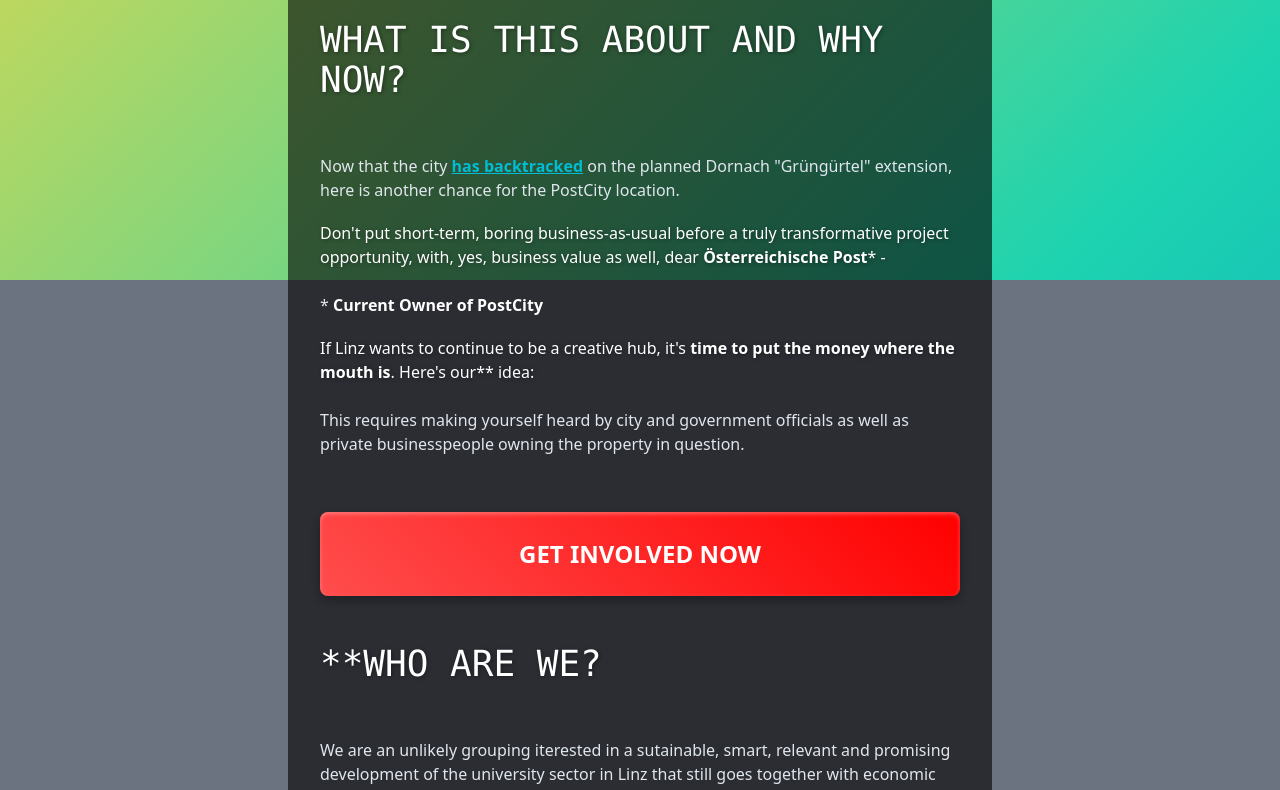
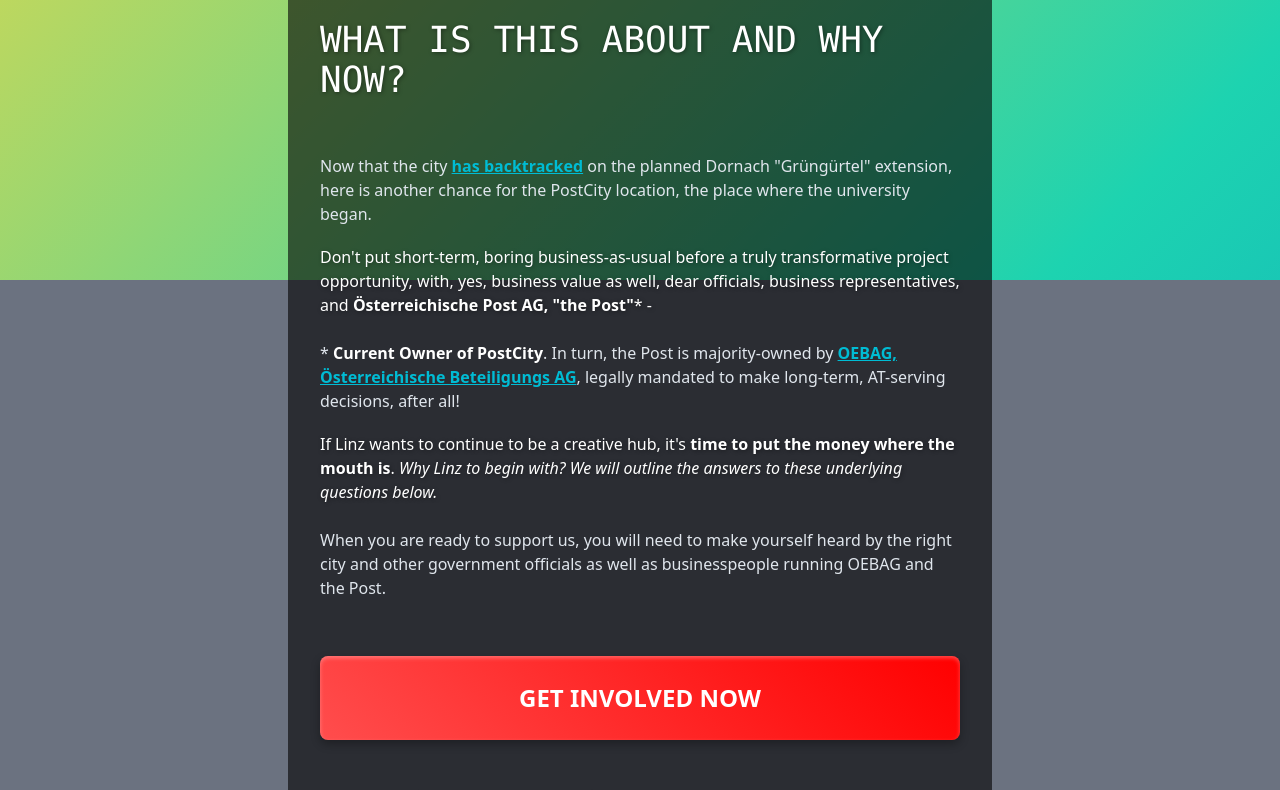
Before and after one commit to heseltime/postuni, a Nuxt app: page / in a window 1280 px wide. Shown: the part 716-1506 px from the top of the page. Built offline with nearby package versions, Linux system fonts and the light colour scheme.

Commit message:
Update package with node js flag

```diff
--- a/layouts/default.vue
+++ b/layouts/default.vue
@@ -29,12 +29,12 @@
       <div class="highlight-text-intro pb-64 text-center">
       <h3 class="text-4xl uppercase mb-4 font-mono text-white-400 pt-12">What is this about and why now?</h3>
       <h5 class="text-md text-white-400">
-        Now that the city <a href="https://www.nachrichten.at/politik/landespolitik/stadt-linz-zieht-bei-der-umwidmung-fuer-die-itu-die-notbremse;art383,3989606?utm_source=browser&utm_medium=push-notification&utm_campaign=cleverpush-1728293690" target="_blank">has backtracked</a> on the planned Dornach "Grüngürtel" extension, here is another chance for the PostCity location.
+        Now that the city <a href="https://www.nachrichten.at/politik/landespolitik/stadt-linz-zieht-bei-der-umwidmung-fuer-die-itu-die-notbremse;art383,3989606?utm_source=browser&utm_medium=push-notification&utm_campaign=cleverpush-1728293690" target="_blank">has backtracked</a> on the planned Dornach "Grüngürtel" extension, here is another chance for the PostCity location, the place where the university began.
       </h5>
-      <h3 class="text-md text-gray-300">Don't put short-term, boring business-as-usual before a truly transformative project opportunity, with, yes, business value as well, dear <b>Österreichische Post</b>* -</h3>
-      <h4 class="text-md text-gray-300">* <b>Current Owner of PostCity</b></h4>
-      <h3 class="text-md text-gray-300">If Linz wants to continue to be a creative hub, it's <b>time to put the money where the mouth is</b>. Here's our** idea:</h3>
-      <h4 class="text-md text-gray-300">This requires making yourself heard by city and government officials as well as private businesspeople owning the property in question.</h4>
+      <h3 class="text-md text-gray-300">Don't put short-term, boring business-as-usual before a truly transformative project opportunity, with, yes, business value as well, dear officials, business representatives, and <b>Österreichische Post AG, "the Post"</b>* -</h3>
+      <h4 class="text-md text-gray-300">* <b>Current Owner of PostCity</b>. In turn, the Post is majority-owned by <a href="https://oebag.gv.at">OEBAG, Österreichische Beteiligungs AG</a>, legally mandated to make long-term, AT-serving decisions, after all!</h4>
+      <h3 class="text-md text-gray-300">If Linz wants to continue to be a creative hub, it's <b>time to put the money where the mouth is</b>. <i>Why Linz to begin with? We will outline the answers to these underlying questions below.</i></h3>
+      <h4 class="text-md text-gray-300">When you are ready to support us, you will need to make yourself heard by the right city and other government officials as well as businesspeople running OEBAG and the Post.</h4>
 
       <!-- Call to Action Button -->
       <button class="cta-button">Get Involved Now</button>
```
Also changed, not shown: package.json (+4 -4 lines), 1 other file (tests, documents, lock files or other folders).
